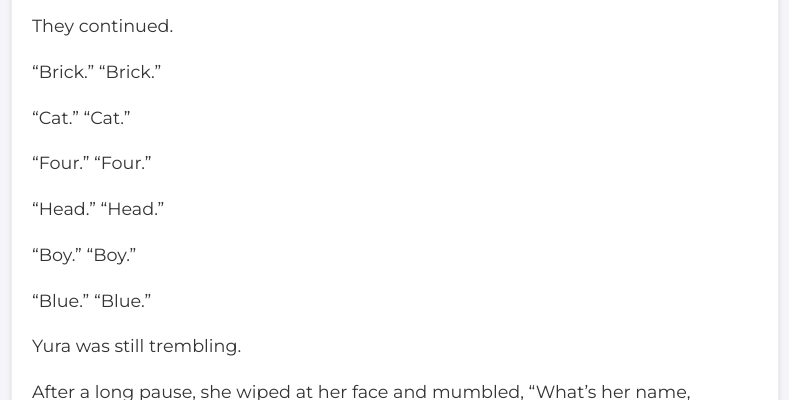
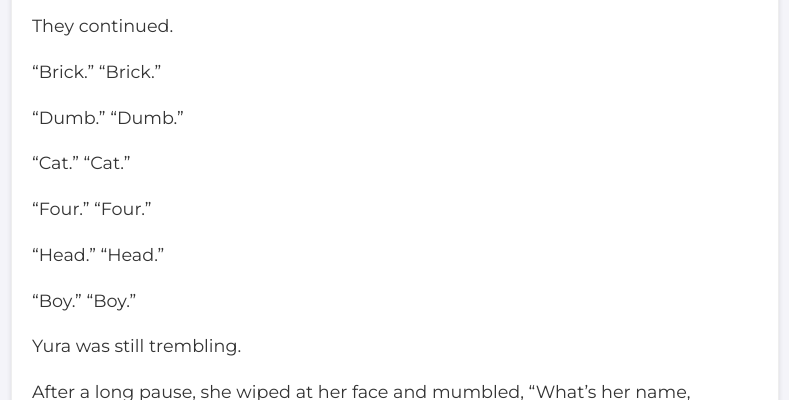
Before and after one commit to Saiminator/Kyuukei, a Jekyll site: the page built from _chapters/kyuu-chapter5.md, in a window 1280 px wide. Shown: the part 3103-3503 px from the top of the page, without its empty margins (245-1034 px from the left). Built offline with Jekyll 4.4.1, drawn with Linux system fonts in a browser that asks for light colours.

Commit message:
Update kyuu-chapter5.md

```diff
--- a/_chapters/kyuu-chapter5.md
+++ b/_chapters/kyuu-chapter5.md
@@ -126,6 +126,9 @@
 “Brick.”
 “Brick.”
 
+“Dumb.”
+“Dumb.”
+
 “Cat.”
 “Cat.”
 
@@ -137,9 +140,6 @@
 
 “Boy.”
 “Boy.”
-
-“Blue.”
-“Blue.”
 
 Yura was still trembling.
 
```
